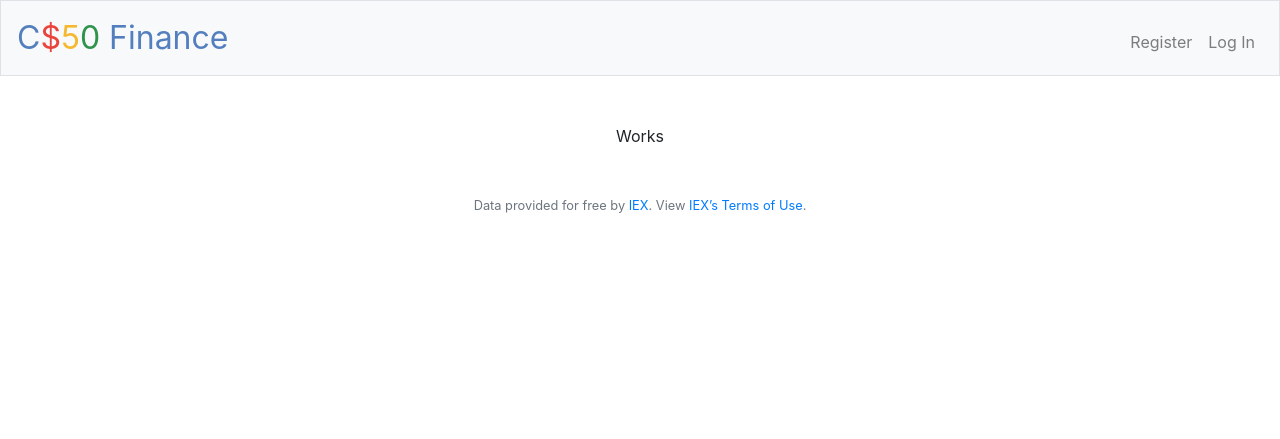
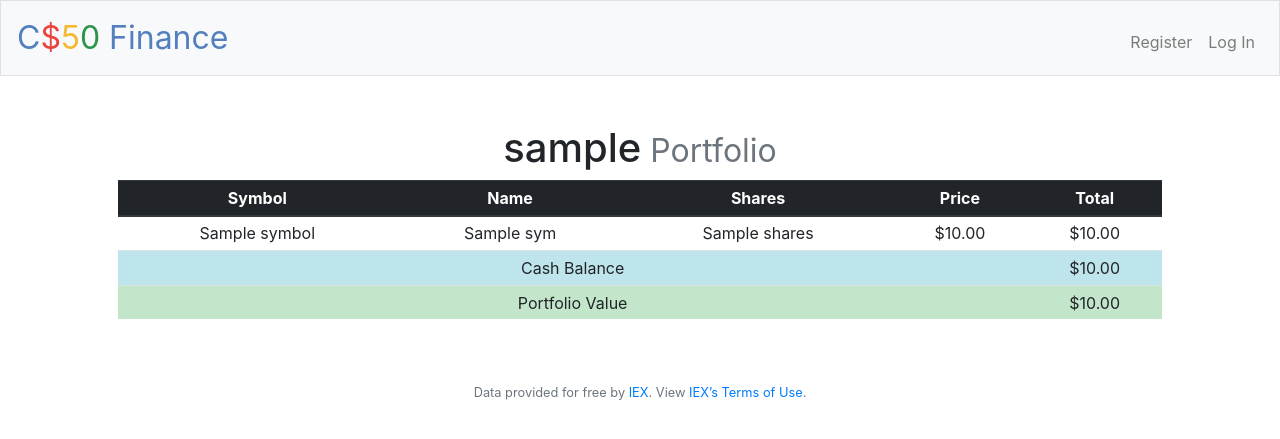
Before and after one commit to anilgeorge04/stocktrade-flask, a Flask app: template templates/index.html in a window 1280 px wide. Shown: the top 439 px of the page. Run offline with Flask 2, Linux system fonts and the light colour scheme; the template is opened without the code that fills it: most values are stand-ins (such as "Sample title", 1, 10 or a date in 2020); some libraries are stand-ins or nearby versions.

Commit message:
add index functionality and db

```diff
--- a/app.py
+++ b/app.py
@@ -42,20 +42,68 @@ if not os.environ.get("API_KEY"):
     raise RuntimeError("API_KEY not set")
 
 
-@app.route("/")
-@login_required
+@ app.route("/")
+@ login_required
 def index():
     """Show portfolio of stocks"""
-    rows = db.execute("SELECT * FROM users WHERE id = :sessid",
-                          sessid=session["user_id"])
-    return apology("Welcome inside", rows[0]["username"])
+
+    # user's portfolio by stock symbol
+    portfolio = db.execute("SELECT symbol, sum(shares) AS shares \
+        FROM purchases WHERE user_id = :user_id GROUP BY(symbol)", user_id=session["user_id"])
+    # current cash & overall portfolio value
+    cash_row = db.execute("SELECT cash FROM users WHERE id=:id", id=session["user_id"])
+    balance = cash_row[0]["cash"]
+    overall = balance
+
+    # Dynamic fetch Company Name and Current Share Price
+    for sym in portfolio:
+        quote = lookup(sym["symbol"])
+        sym["name"] = quote["name"]
+        sym["price"] = quote["price"]
+        sym["total"] = sym["price"] * sym["shares"]
+        overall += sym["total"]
+
+    return render_template("index.html", portfolio=portfolio, balance=balance, overall=overall, username=session["username"], )
 
 
-@ app.route("/buy", methods = ["GET", "POST"])
+@ app.route("/buy", methods=["GET", "POST"])
 @ login_required
 def buy():
     """Buy shares of stock"""
-    return apology("TODO")
+
+    # User reached route via POST (as by submitting a form via POST)
+    if request.method == "POST":
+        # Ensure symbol and shares was submitted
+        if not request.form.get("symbol"):
+            return apology("must provide symbol", 400)
+        elif not request.form.get("shares"):
+            return apology("must provide number of shares", 400)
+        shares = int(request.form.get("shares"))
+
+        # Fetch share details with API lookup
+        quote_details = lookup(request.form.get("symbol"))
+        if quote_details == None:
+            return apology("invalid symbol", 403)
+        else:
+            purchaseprice = quote_details["price"]
+            cash_row = db.execute(
+                "SELECT cash FROM users WHERE id=:id", id=session["user_id"])
+            cash = cash_row[0]["cash"]
+            if cash < purchaseprice*shares:
+                return apology("insufficient cash balance", 403)
+            else:
+                cash = cash - (purchaseprice*shares)
+                db.execute("UPDATE users SET cash=:cash WHERE id=:id",
+                           cash=cash, id=session["user_id"])
+                db.execute("INSERT INTO purchases(symbol, shares, purchaseprice, user_id) \
+                    VALUES(:symbol, :shares, :purchaseprice, :user_id)",
+                           symbol=quote_details["symbol"], shares=shares, purchaseprice=purchaseprice, user_id=session["user_id"])
+                flash("Bought successfully!")
+                return redirect("/")
+
+    # User reached route via GET (as by clicking a link or via redirect)
+    else:
+        return render_template("buy.html")
 
 
 @ app.route("/history")
@@ -65,7 +113,7 @@ def history():
     return apology("TODO")
 
 
-@ app.route("/login", methods = ["GET", "POST"])
+@ app.route("/login", methods=["GET", "POST"])
 def login():
     """Log user in"""
 
@@ -77,29 +125,29 @@ def login():
 
         # Ensure username was submitted
         if not request.form.get("username"):
-            return apology("must provide username", 403)
+            return apology("must provide username", 400)
 
         # Ensure password was submitted
         elif not request.form.get("password"):
-            return apology("must provide password", 403)
+            return apology("must provide password", 400)
 
         # Query database for username
-        rows=db.execute("SELECT * FROM users WHERE username = :username",
-                          username = request.form.get("username"))
+        rows = db.execute("SELECT * FROM users WHERE username = :username",
+                          username=request.form.get("username"))
 
         # Ensure username exists and password is correct
         if len(rows) != 1 or not check_password_hash(rows[0]["hash"], request.form.get("password")):
             return apology("invalid username and/or password", 403)
 
         # Remember which user has logged in
-        session["user_id"]=rows[0]["id"]
+        session["user_id"] = rows[0]["id"]
+        session["username"] = rows[0]["username"]
 
         # Redirect user to home page
         return redirect("/")
 
     # User reached route via GET (as by clicking a link or via redirect)
     else:
-        flash("Existing users login")
         return render_template("login.html")
 
 
@@ -115,7 +163,7 @@ def logout():
     return redirect("/")
 
 
-@ app.route("/quote", methods = ["GET", "POST"])
+@ app.route("/quote", methods=["GET", "POST"])
 @ login_required
 def quote():
     """Get stock quote."""
@@ -132,16 +180,13 @@ def quote():
         if quote_details == None:
             return apology("invalid symbol", 403)
         else:
-            quote_details["price"] = usd(quote_details["price"])
             return render_template("quote.html", quote_details=quote_details)
     # User reached route via GET (as by clicking a link or via redirect)
     else:
         return render_template("quote.html", quote_details=quote_details)
 
 
-
-
-@ app.route("/register", methods = ["GET", "POST"])
+@ app.route("/register", methods=["GET", "POST"])
 def register():
     """Register user"""
 
@@ -153,12 +198,13 @@ def register():
 
         def provide_check(field):
             if not request.form.get(field):
-                return apology(f"must provide {field}", 403)
+                return apology(f"must provide {field}", 400)
             else:
                 return None
 
         # Ensure username, password and confirmation was submitted
-        result_check = provide_check("username") or provide_check("password") or provide_check("confirmation")
+        result_check = provide_check("username") or provide_check(
+            "password") or provide_check("confirmation")
         if result_check is not None:
             return result_check
 
@@ -166,16 +212,16 @@ def register():
             return apology("passwords do not match", 403)
 
         # Query database for username to check if already exists
-        rows=db.execute("SELECT * FROM users WHERE username = :username",
-                          username = request.form.get("username"))
+        rows = db.execute("SELECT * FROM users WHERE username = :username",
+                          username=request.form.get("username"))
         if len(rows) > 0:
             flash("Username not available")
             return apology("select another username", 403)
 
         # Insert new user into DB, returns user ID
-        session["user_id"]=db.execute("INSERT INTO users(username, hash) \
-            VALUES(:username, :hashval)", username = request.form.get("username"),
-                                        hashval = generate_password_hash(request.form.get("password")))
+        session["user_id"] = db.execute("INSERT INTO users(username, hash) \
+            VALUES(:username, :hashval)", username=request.form.get("username"),
+                                        hashval=generate_password_hash(request.form.get("password")))
 
         # Login and Redirect user to home page
         flash("Welcome! You're registered now.")
@@ -187,7 +233,7 @@ def register():
         return render_template("register.html")
 
 
-@ app.route("/sell", methods = ["GET", "POST"])
+@ app.route("/sell", methods=["GET", "POST"])
 @ login_required
 def sell():
     """Sell shares of stock"""
@@ -197,7 +243,7 @@ def sell():
 def errorhandler(e):
     """Handle error"""
     if not isinstance(e, HTTPException):
-        e=InternalServerError()
+        e = InternalServerError()
     return apology(e.name, e.code)
 
 
@@ -207,4 +253,4 @@ for code in default_exceptions:
 
 
 if __name__ == "__main__":
-    app.run(debug = True)
+    app.run(debug=True)
--- a/templates/index.html
+++ b/templates/index.html
@@ -1,15 +1,9 @@
 {% extends "layout.html" %}
-{% block head %}
-    <!-- <script defer src="{{url_for('static', filename='js/register.js')}}"></script> -->
-{% endblock %}
 
-{% block title %}
-Home
-{% endblock %}
+{% block title %}Home{% endblock %}
 
 {% block main %}
-Works
-<!-- <h1><small class="text-muted">Presenting</small>{{ username }}'s Portfolio</h1>
+<h1>{{ username }}<small class="text-muted"> Portfolio</small></h1>
 {% if portfolio|length < 1 %}
 <h4>📒 Portfolio is empty</h4>
 <p>Click <a href="/buy">here</a>to buy shares</p><br>
@@ -24,15 +18,23 @@ Works
             <th>Total</th>
         </tr>
     </thead>
-    {% for item in portfolio %}
+    <tfoot class="table-success">
+        <td colspan="4">Portfolio Value</td>
+        <td>{{ overall|usd }}</td>
+    </tfoot>
+    {% for sym in portfolio %}
     <tr>
-        <td>{{ item.symbol }}</td>
-        <td>{{ item.coname }}</td>
-        <td>{{ item.shares }}</td>
-        <td>{{ item.price }}</td>
-        <td>{{ item.total }}</td>
+        <td scope="row">{{ sym.symbol }}</td>
+        <td>{{ sym.name }}</td>
+        <td>{{ sym.shares }}</td>
+        <td>{{ sym.price|usd }}</td>
+        <td>{{ sym.total|usd }}</td>
     </tr>
     {% endfor %}
+    <tr class="table-info">
+        <td colspan="4">Cash Balance</td>
+        <td>{{ balance|usd }}</td>
+    </tr>
 </table>
-{% endif %} -->
+{% endif %}
 {% endblock %}
```
Also changed, not shown: 1 other file.
